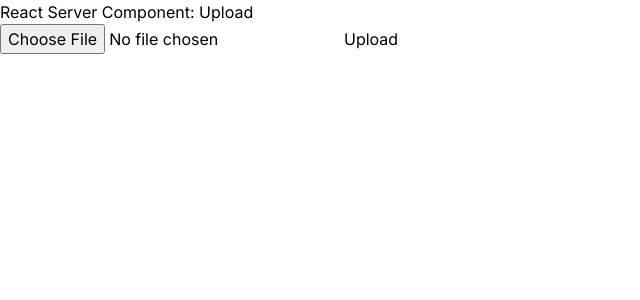
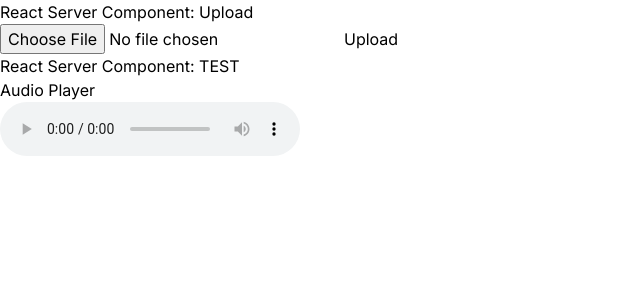
Before and after one commit to AcRyu01/ai_stts, a Next.js app: page /serverUploadPage in a window 1280 px wide. Shown: the top 300 px of the page, without its empty margins (0-640 px from the left). Built offline with nearby package versions, Linux system fonts and the light colour scheme.

Commit message:
feat(play): play mp3 file from file path

```diff
--- a/app/serverUploadPage/page.tsx
+++ b/app/serverUploadPage/page.tsx
@@ -15,20 +15,41 @@ export default function Page() {
 
     // With the file data in the buffer, you can do whatever you want with it.
     // For this, we'll just write it to the filesystem in a new location
-    const path = join("/", "tmp", file.name);
+    const path = join("./", "tmp", file.name);
     await writeFile(path, buffer);
     console.log(`open ${path} to see the uploaded file`);
 
     return { success: true };
   }
 
+  async function log() {
+    "use server";
+    const path = ("./tmp/Friend! Hello friend!.mp3")
+    console.log(`open ${path} to see the uploaded file`);
+  }
+
+
   return (
     <main>
       <h1>React Server Component: Upload</h1>
       <form action={upload}>
-        <input type="file" name="file" />
+        <input type="file" accept=".mp3" name="file" />
         <input type="submit" value="Upload" />
       </form>
+
+
+      <h1>React Server Component: TEST</h1>
+      <div>
+        <h1>Audio Player</h1>
+        <audio controls>
+          <source src="/audio/Friend! Hello friend!.mp3" type="audio/mpeg" />
+          Your browser does not support the audio element.
+        </audio>
+      </div>
+
+
+
+
     </main>
   );
 }
```
Also changed, not shown: 1 other file (tests, documents, lock files or other folders).
